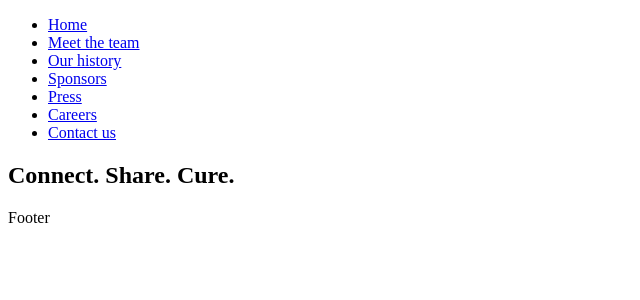
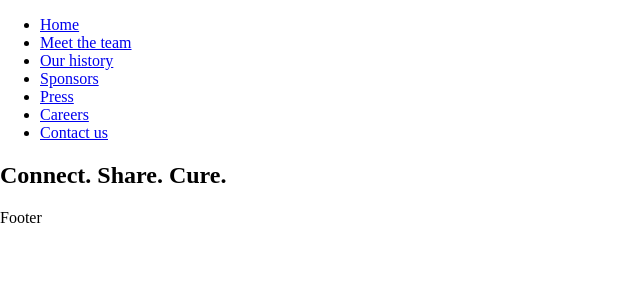
Before and after one commit to bobaekang/pcdc-clone-react, a React (Create React App) app: page / in a window 1280 px wide. Shown: the top 300 px of the page, without its empty margins (0-640 px from the left). Built offline with nearby package versions, Linux system fonts and the light colour scheme.

Commit message:
fix: remove html body margin

```diff
--- /dev/null
+++ b/src/index.css
@@ -0,0 +1,3 @@
+body {
+  margin: 0;
+}
--- a/src/index.js
+++ b/src/index.js
@@ -1,5 +1,6 @@
 import React from 'react'
 import ReactDOM from 'react-dom'
+import './index.css'
 import App from './App'
 
 ReactDOM.render(<App />, document.getElementById('root'))
```
